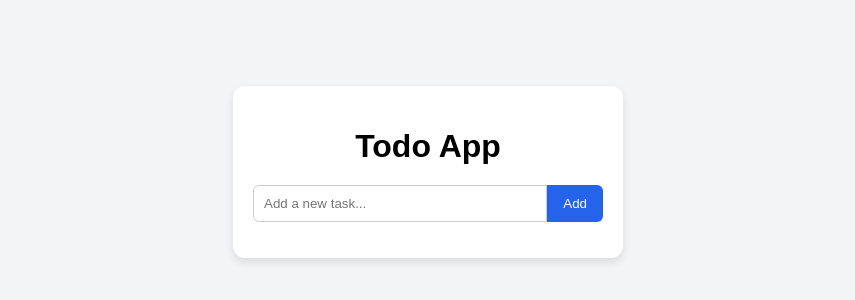
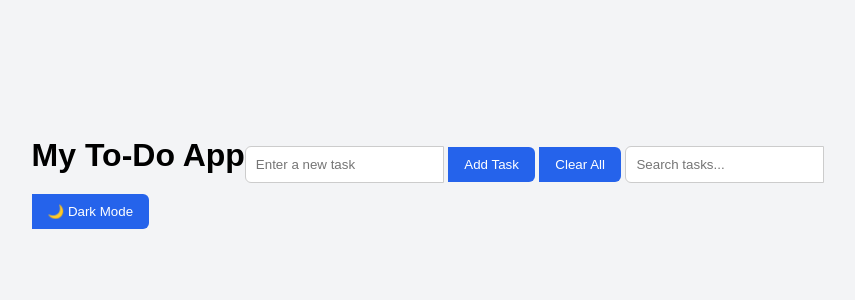
Before and after one commit to godsueglitch/todo-app, a plain HTML site: page index.html in a window 1280 px wide. Shown: the part 228-528 px from the top of the page, without its empty margins (212-1067 px from the left). Drawn offline with Linux system fonts and the light colour scheme.

Commit message:
Update index.html

```diff
--- a/index.html
+++ b/index.html
@@ -3,18 +3,25 @@
 <head>
   <meta charset="UTF-8">
   <meta name="viewport" content="width=device-width, initial-scale=1.0">
-  <title>Todo App</title>
+  <title>To-Do App</title>
   <link rel="stylesheet" href="style.css">
 </head>
 <body>
-  <div class="container">
-    <h1>Todo App </h1>
-    <div style="display: flex; margin-bottom: 10px;">
-      <input id="todo-input" type="text" placeholder="Add a new task...">
-      <button onclick="addTodo()">Add</button>
-    </div>
-    <ul id="todo-list"></ul>
+  <div class="header">
+    <h1>My To-Do App</h1>
+    <button id="theme-toggle">🌙 Dark Mode</button>
   </div>
+
+  <p id="current-date"></p>
+
+  <div class="todo-container">
+    <input type="text" id="task-input" placeholder="Enter a new task">
+    <button id="add-task">Add Task</button>
+    <button id="clear-tasks" class="danger">Clear All</button>
+    <input type="text" id="search" placeholder="Search tasks...">
+    <ul id="task-list"></ul>
+  </div>
+
   <script src="script.js"></script>
 </body>
 </html>
```
